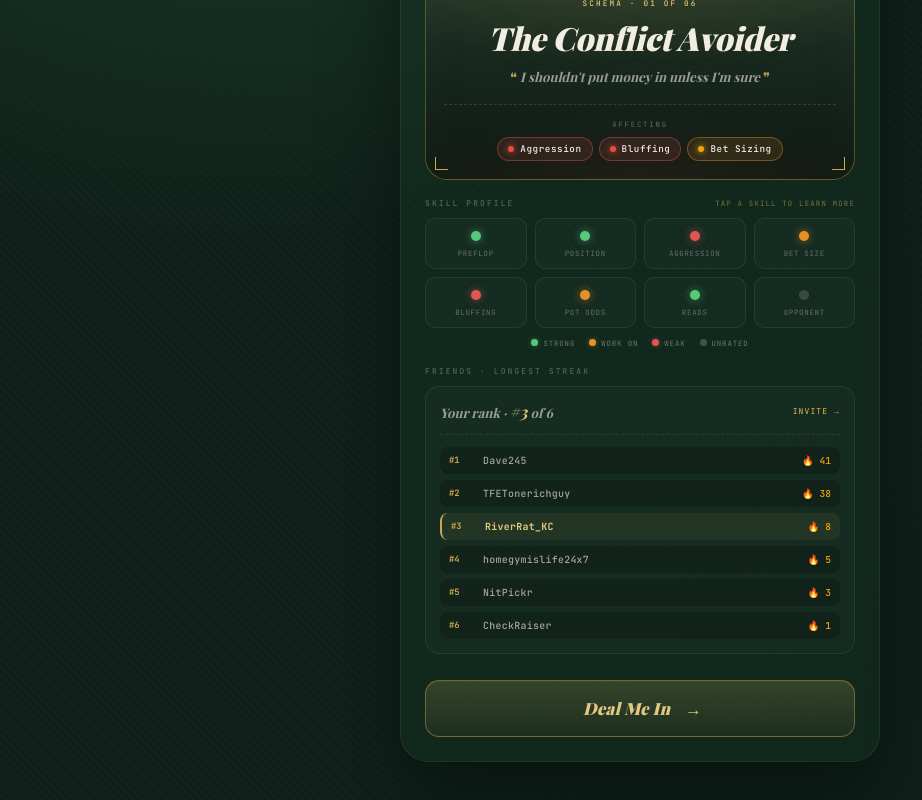
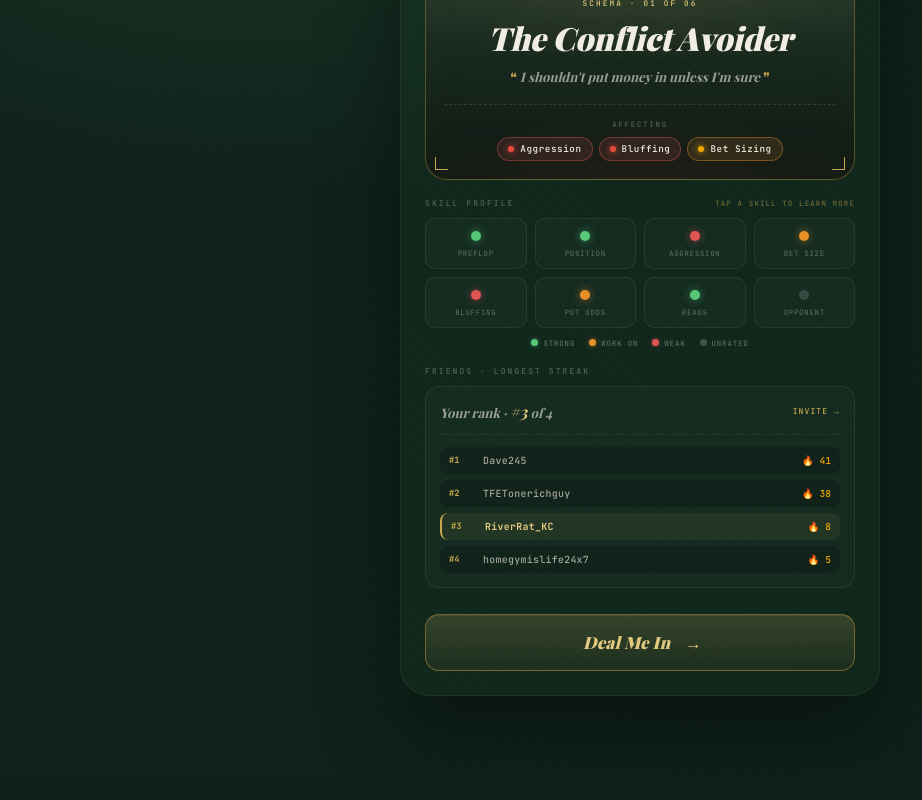
Before and after one commit to dolsonfare-tech/poker-trainer, a React (Create React App) app: page / in a window 1280 px wide. Shown: the part 352-1152 px from the top of the page, without its empty margins (0-922 px from the left). After the commit the page ends 1128 px from the top, so only its background shows below. Built offline with nearby package versions, Linux system fonts and the light colour scheme; no server answers; a web font is replaced by a local one.

Commit message:
Update dummyUser.js

```diff
--- a/src/data/dummyUser.js
+++ b/src/data/dummyUser.js
@@ -43,14 +43,12 @@ const DUMMY_USER = {
   // isUser flags the current user's row for highlighting
   leaderboard: {
     yourRank: 3,
-    total: 6,
+    total: 4,
     top: [
       { rank: 1, name: 'Dave245',          streak: 41, isUser: false },
       { rank: 2, name: 'TFETonerichguy',   streak: 38, isUser: false },
       { rank: 3, name: 'RiverRat_KC',      streak: 8,  isUser: true  },
       { rank: 4, name: 'homegymislife24x7',streak: 5,  isUser: false },
-      { rank: 5, name: 'NitPickr',         streak: 3,  isUser: false },
-      { rank: 6, name: 'CheckRaiser',      streak: 1,  isUser: false },
     ],
   },
 };
```
